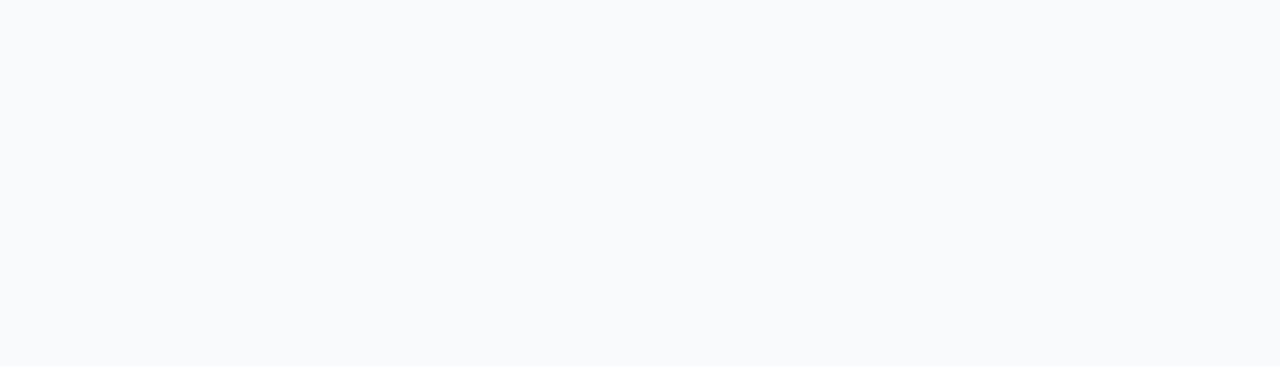
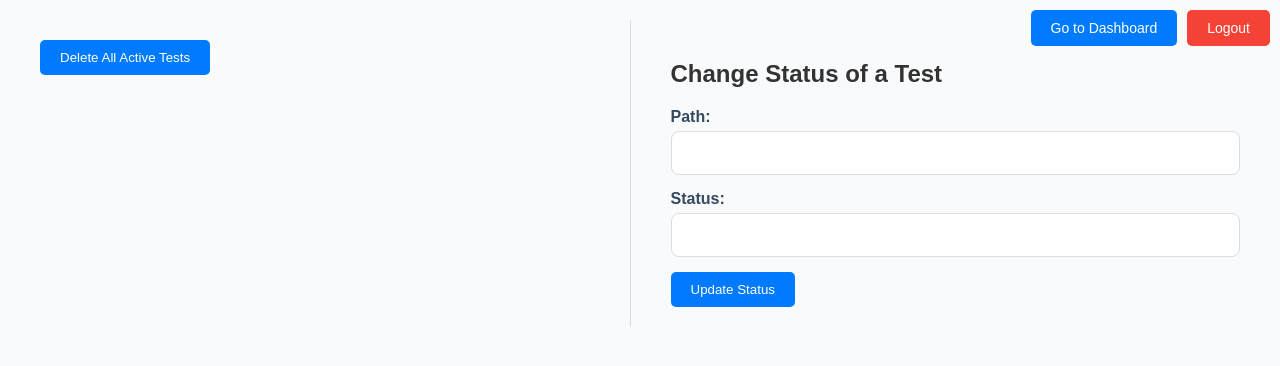
Before and after one commit to Alex4282/phase1-ui, a React (Create React App) app: page /manageDatabase in a window 1280 px wide. Before the commit this address had no page. Shown: the top 366 px of the page. Built offline with nearby package versions, Linux system fonts and the light colour scheme; sample sign-in values are in the browser's storage.

Commit message:
manage database working

```diff
--- a/src/App.js
+++ b/src/App.js
@@ -6,6 +6,7 @@
 import PrivateRoute from './components/PrivateRoute';
 import FileUploadForm from './components/JmxForm';
 import Results from './components/Results';
+import DatabasePage from './components/ManageDatabase';
 
 const App = () => {
     const [isAuthenticated, setIsAuthenticated] = useState(false);
@@ -29,6 +30,8 @@
                 <Route path="/dashboard" element={<PrivateRoute element={Dashboard} isAuthenticated={isAuthenticated} />} />
                 <Route path="/jmxform" element={<PrivateRoute element={FileUploadForm} isAuthenticated={isAuthenticated} />} />
                 <Route path="/results" element={<PrivateRoute element={Results} isAuthenticated={isAuthenticated} />} />
+                <Route path="/manageDatabase" element={<PrivateRoute element={DatabasePage} isAuthenticated={isAuthenticated} />} />
+
             </Routes>
         </Router>
     );
--- a/src/axiosInstance.js
+++ b/src/axiosInstance.js
@@ -5,6 +5,7 @@
     headers: {
         'Content-Type': 'application/json',
     },
+    withCredentials: true,
 });
 
 export default axiosInstance;
--- a/src/components/Constants.js
+++ b/src/components/Constants.js
@@ -1,2 +1,2 @@
 // export const UPLOAD_DIRECTORY='D:/phase1/src/main/uploads'
-export const UPLOAD_DIRECTORY='C:\\Users\\Administrator\\Desktop\\phase1-backend\\uploads'
+ export const UPLOAD_DIRECTORY='/root/uploads'
--- a/src/components/DashBoard.js
+++ b/src/components/DashBoard.js
@@ -6,6 +6,7 @@
 const Dashboard = () => {
     const navigate = useNavigate();
 
+    // reviewed
     const handleLogout = async () => {
         try {
             const response = await axiosInstance.post('/api/auth/logout', {}, {
@@ -27,16 +28,23 @@
             alert('An error occurred during logout.');
         }
     };
-
+    // reviewed
     const openJmxPage = () => {
         const token = localStorage.getItem('token');
-        navigate('/JmxForm', { state: { headers: { 'Authorization': `Bearer ${token}` } } });
+        navigate('/JmxForm', { state: { headers: { 'Authorization': `Bearer ${token}` },withCredentials:true } });
     };
 
+    // reviewed
     const viewResultsPage = () => {
         const token = localStorage.getItem('token');
-        navigate('/results', { state: { headers: { 'Authorization': `Bearer ${token}` } } });
+        navigate('/results', { state: { headers: { 'Authorization': `Bearer ${token}` },withCredentials:true  } });
     };
+
+    const viewManageDatabasePage = () => {
+        const token = localStorage.getItem('token');
+        navigate('/manageDatabase', { state: { headers: { 'Authorization': `Bearer ${token}` } ,withCredentials:true } });
+    };
+    // reviewed
     return (
         <div className="dashboard-container">
             <div className="dashboard-header">
@@ -50,6 +58,9 @@
                 <button className="btn secondary-btn" onClick={viewResultsPage}>
                     View Results
                 </button>
+                <button className="btn secondary-btn" onClick={viewManageDatabasePage}>
+                    Manage Database
+                </button>
                 <button className="btn secondary-btn" onClick={handleLogout}>
                     Logout
                 </button>
--- a/src/components/JmxForm.js
+++ b/src/components/JmxForm.js
@@ -60,7 +60,9 @@
             if (response.status === 200) {
                 setMessage('Files uploaded successfully!');
                 setFileUploaded(true);
-                navigate('/results');
+                setTimeout(() => {
+                    navigate('/results', { state: { headers: { 'Authorization': `Bearer ${token}` }, withCredentials: true } });
+                }, 1000);
             } else {
                 setMessage('Failed to upload files.');
             }
--- /dev/null
+++ b/src/components/ManageDatabase.css
@@ -0,0 +1,92 @@
+.database-page-container {
+    display: flex;
+    justify-content: space-between;
+    padding: 20px;
+    font-family: Arial, sans-serif;
+}
+
+.left-half, .right-half {
+    flex: 1;
+    padding: 20px;
+    box-sizing: border-box;
+}
+
+.left-half {
+    border-right: 1px solid #ddd;
+}
+
+.right-half {
+    padding-left: 40px;
+}
+
+h2 {
+    color: #333;
+}
+
+.form-group {
+    margin-bottom: 15px;
+}
+
+.form-group label {
+    display: block;
+    margin-bottom: 5px;
+}
+
+.form-group input {
+    width: 100%;
+    padding: 8px;
+    box-sizing: border-box;
+}
+
+button {
+    padding: 10px 20px;
+    background-color: #0056b3;
+    color: white;
+    border: none;
+    border-radius: 5px;
+    cursor: pointer;
+}
+
+button:hover {
+    background-color: #004099;
+}
+
+/* Top buttons styling similar to Results page */
+.top-buttons {
+    position: absolute;
+    top: 10px;
+    right: 10px;
+    display: flex;
+    gap: 10px;
+}
+
+.dashboard-button, .logout-button {
+    background-color: #007bff;
+    color: white;
+    padding: 10px 20px;
+    border: none;
+    border-radius: 5px;
+    cursor: pointer;
+    font-size: 14px;
+    z-index: 1000;
+}
+
+.dashboard-button:hover {
+    background-color: #0056b3;
+}
+
+.logout-button {
+    background-color: #f44336;
+}
+
+.logout-button:hover {
+    background-color: #d32f2f;
+}
+
+.delete-button, .update-button {
+    background-color: #007bff;
+}
+
+.delete-button:hover, .update-button:hover {
+    background-color: #0056b3;
+}
--- /dev/null
+++ b/src/components/ManageDatabase.js
@@ -0,0 +1,117 @@
+import { useState } from 'react';
+import axios from 'axios';
+import { useNavigate } from 'react-router-dom';
+import './ManageDatabase.css';
+import axiosInstance from '../axiosInstance';
+
+function DatabasePage() {
+  const [path, setPath] = useState('');
+  const [status, setStatus] = useState('');
+  const navigate = useNavigate();
+
+  const deleteAllActiveTests = async () => {
+    try {
+      const response = await axiosInstance.delete('/api/tests/deleteActive', {
+        headers: {
+          'Content-Type': 'application/json',
+          Authorization: `Bearer ${localStorage.getItem('token')}`,
+        },
+        withCredentials: true
+      });
+      if (response.status === 200) {
+        alert('All active tests have been deleted.');
+      } else {
+        alert('Failed to delete active tests.');
+      }
+    } catch (error) {
+      console.error('Error deleting active tests:', error);
+      alert('Failed to delete active tests.');
+    }
+  };
+
+  const updateStatus = async (event) => {
+    event.preventDefault();
+    try {
+      const token = localStorage.getItem('token');
+      if (!token) {
+        alert('Not authenticated. Please log in.');
+        navigate('/');
+        return;
+      }
+
+      const response = await axiosInstance.put('/api/tests/update-status', { path, status }, {
+        headers: {
+          'Content-Type': 'application/json',
+          Authorization: `Bearer ${token}`,
+        },
+        withCredentials: true
+      });
+      if (response.status === 200) {
+        alert('Status updated successfully.');
+      } else {
+        alert('Failed to update status.');
+      }
+    } catch (error) {
+      console.error('Error updating status:', error);
+      alert('Failed to update status.');
+    }
+  };
+
+  const handleLogout = async () => {
+    try {
+      const response = await axiosInstance.post(
+        '/api/auth/logout',
+        {},
+        {
+          headers: {
+            'Content-Type': 'application/json',
+            Authorization: `Bearer ${localStorage.getItem('token')}`,
+          },
+          withCredentials: true,
+        }
+      );
+
+      if (response.status === 200) {
+        localStorage.removeItem('token');
+        navigate('/');
+      } else {
+        alert('Logout failed. Please try again.');
+      }
+    } catch (error) {
+      console.error('An error occurred during logout:', error);
+      alert('An error occurred during logout.');
+    }
+  };
+
+  return (
+    <div className="database-page-container">
+      <div className="top-buttons">
+        <button type="button" className="dashboard-button" onClick={() => navigate('/dashboard')}>
+          Go to Dashboard
+        </button>
+        <button type="button" className="logout-button" onClick={handleLogout}>
+          Logout
+        </button>
+      </div>
+      <div className="left-half">
+        <button onClick={deleteAllActiveTests} className="delete-button">Delete All Active Tests</button>
+      </div>
+      <div className="right-half">
+        <h2>Change Status of a Test</h2>
+        <form onSubmit={updateStatus}>
+          <div className="form-group">
+            <label>Path:</label>
+            <input type="text" value={path} onChange={(e) => setPath(e.target.value)} />
+          </div>
+          <div className="form-group">
+            <label>Status:</label>
+            <input type="text" value={status} onChange={(e) => setStatus(e.target.value)} />
+          </div>
+          <button type="submit" className="update-button">Update Status</button>
+        </form>
+      </div>
+    </div>
+  );
+}
+
+export default DatabasePage;
```
Also changed, not shown: 1 other file (tests, documents, lock files or other folders).
